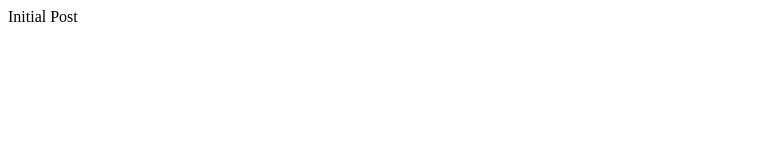
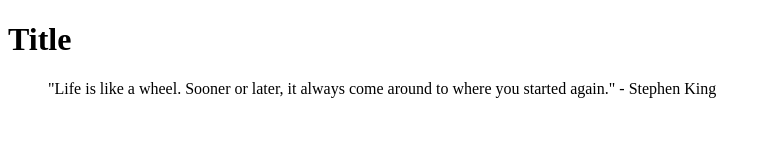
Before and after one commit to ghostman5658/GitLab, a plain HTML site: page index.html in a window 1280 px wide. Shown: the whole page, without its empty margins (0-771 px from the left). Drawn offline with Linux system fonts and the light colour scheme.

Commit message:
developer 2 changes to index

```diff
--- a/index.html
+++ b/index.html
@@ -12,6 +12,7 @@
 </head>
 
 <body>
-    Initial Post
+    <h1>Title</h1>
+    <blockquote>"Life is like a wheel. Sooner or later, it always come around to where you started again." - Stephen King</blockquote>
 </body>
 </html>
```
Also changed, not shown: style.css (added).
